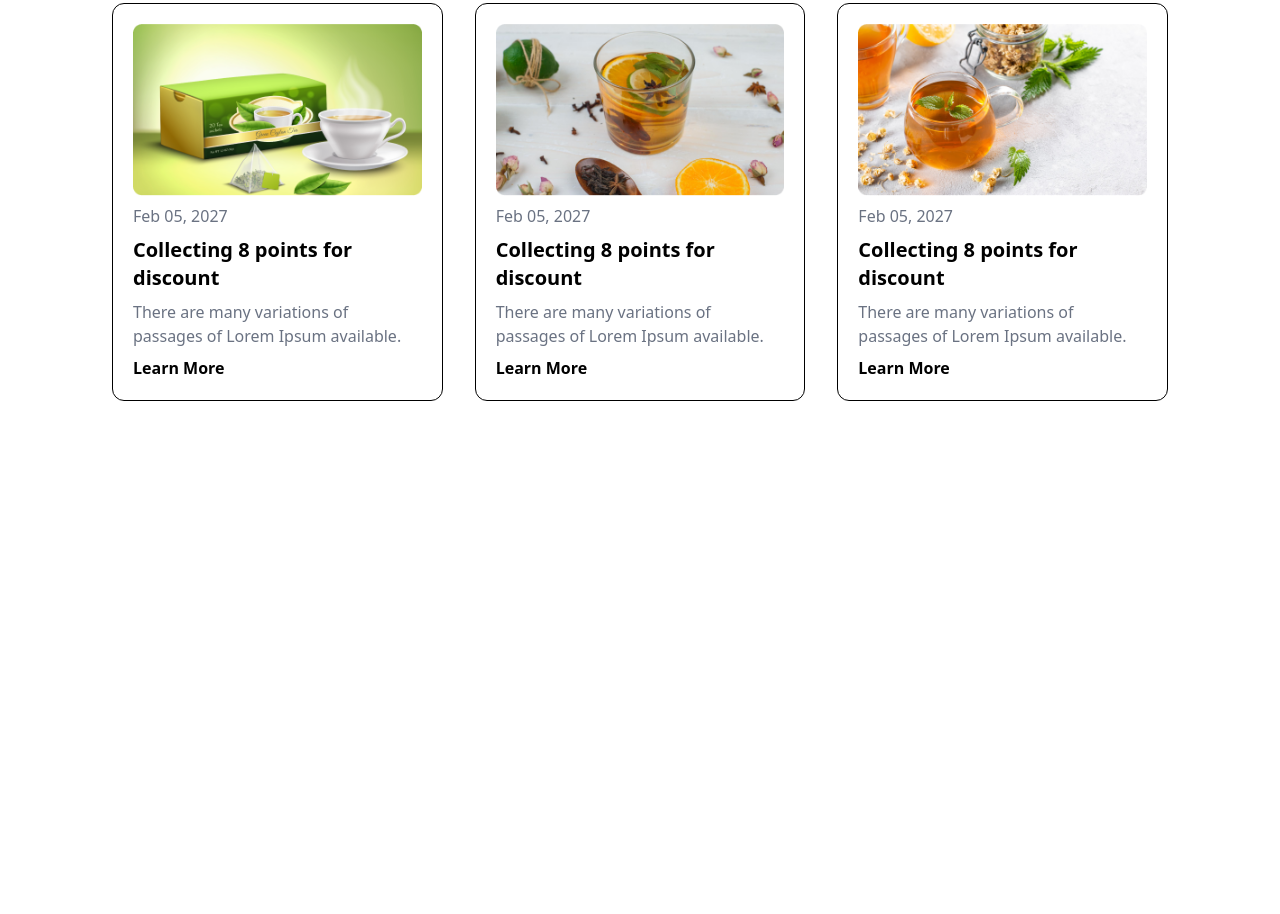
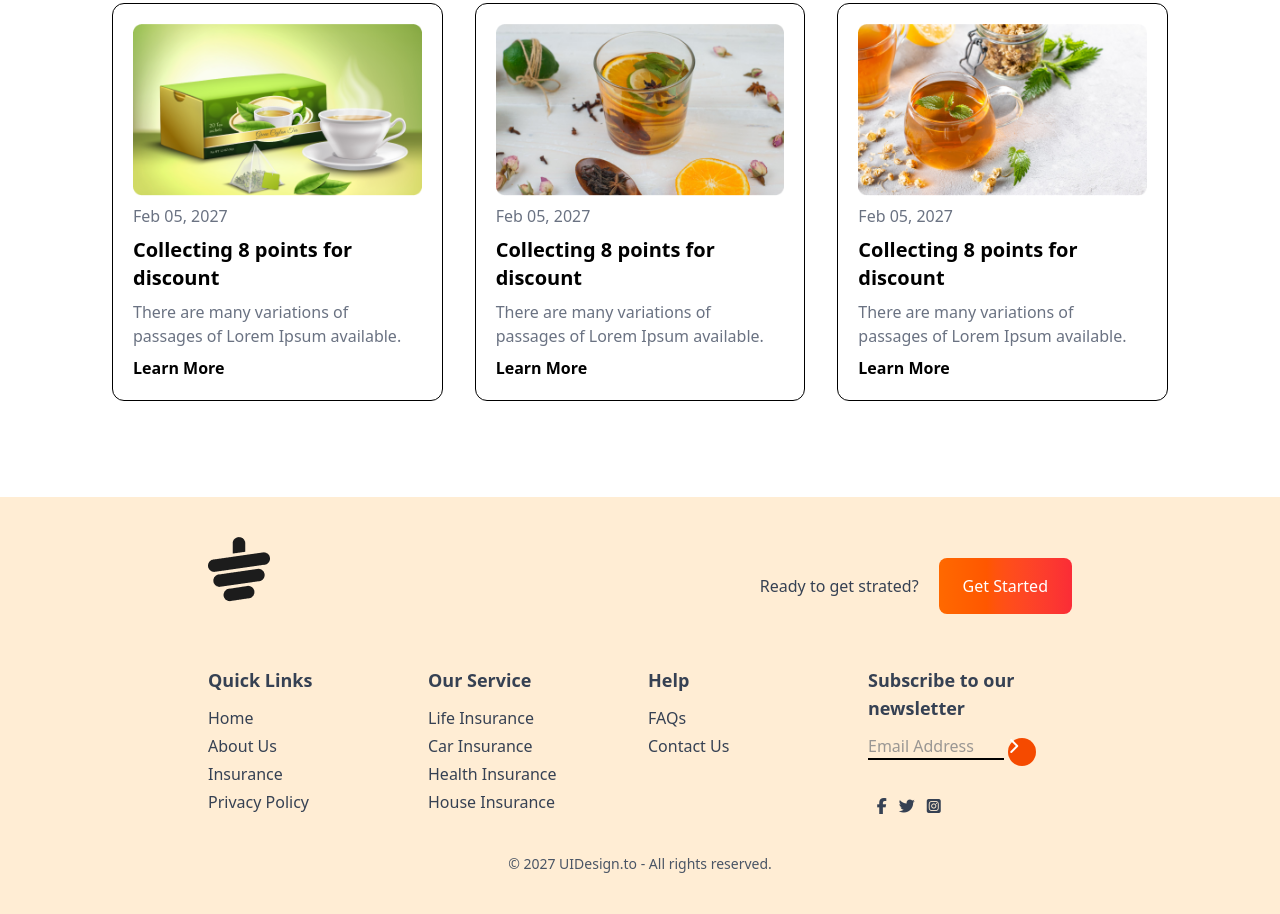
Before and after one commit to khalidurrahmanchowdhury/Tea-house, a plain HTML site: page index.html in a window 1280 px wide. Shown: the part 2721-3635 px from the top of the page. Before the commit the page ends 3122 px from the top, so only its background shows below. Drawn offline with nearby package versions, Linux system fonts and the light colour scheme.

Commit message:
footer section added

```diff
--- a/index.html
+++ b/index.html
@@ -185,7 +185,7 @@
          </section>
 
          <!-- news section -->
-          <section class="">
+          <section class="mb-24">
             <h1 class="text-5xl md:text-7xl text-center mb-5">News & Events</h1>
             <p class="text-gray-500 text-center mb-5">There are many variations of passages of Lorem Ipsum available, but the majority have suffered alteration in some form, by injected humour, or randomised words which don't look even slightly believable. </p>
             <div class="grid grid-cols-1 md:grid-cols-3 gap-8 mt-15">
@@ -226,6 +226,70 @@
 
           </section>
     </main>
+    <footer class="bg-orange-100 text-gray-700 py-10 px-4 md:px-16">
+      <div class="w-9/12 mx-auto">
+        <!-- logo -->
+         <div class="md:flex justify-between items-center mb-8">
+          <img class="mb-8" src="images/cup.png" alt="">
+          <div class="md:flex items-center gap-5">
+            <h4 class="mb-5 md:mb-0">Ready to get strated?</h4>
+            <button class="py-4 px-6 bg-gradient-to-r from-orange-500 to-red-500 rounded-lg text-white">Get Started</button>
+          </div>
+         </div>
+         <!-- link -->
+       <div class="grid grid-cols-1 md:grid-cols-2 lg:grid-cols-4 gap-4">
+        <!-- first column -->
+         <div>
+          <h4 class="font-semibold text-lg mb-3">Quick Links</h4>
+          <ul class="space-y-1">
+            <li><a class="hover:text-orange-600" href="#">Home</a></li>
+            <li><a class="hover:text-orange-600" href="#">About Us</a></li>
+            <li><a class="hover:text-orange-600" href="#">Insurance</a></li>
+            <li><a class="hover:text-orange-600" href="#">Privacy Policy</a></li>
+          </ul>
+         </div>
+         <!-- secound column -->
+         <div>
+          <h4 class="font-semibold text-lg mb-3">Our Service</h4>
+          <ul class="space-y-1">
+            <li><a class="hover:text-orange-600" href="#">Life Insurance</a></li>
+            <li><a class="hover:text-orange-600" href="#">Car Insurance</a></li>
+            <li><a class="hover:text-orange-600" href="#">Health Insurance</a></li>
+            <li><a class="hover:text-orange-600" href="#">House Insurance</a></li>
+          </ul>
+         </div>
+         <!-- Third column -->
+         <div>
+          <h4 class="font-semibold text-lg mb-3">Help</h4>
+          <ul class="space-y-1">
+            <li><a class="hover:text-orange-600" href="#">FAQs</a></li>
+            <li><a class="hover:text-orange-600" href="#">Contact Us</a></li>
+
+          </ul>
+         </div>
+         <!-- fourth column -->
+          <div>
+            <h3 class="font-semibold text-lg mb-3">Subscribe to our newsletter</h3>
+           <div class="flex flex-col space-y-2">
+            <div>
+              <input type="text" placeholder="Email Address" class="bg-transparent border-b-2 border-black w-4/6 ">
+              <i class="fa-solid fa-chevron-right w-7 h-7 bg-orange-600 rounded-full text-white justify-center items-center"></i>
+              <div class="flex justify-center w-2/5 mb-2 mt-8">
+                <i class="mr-3 fa-brands fa-facebook-f"></i>
+                <i class="mr-3  fa-brands fa-twitter"></i>
+                <i class="fa-brands fa-square-instagram"></i>
+              </div>
+            </div>
+           </div>
+          </div>
+       </div>
+       <div class="mt-4 pt-4 text-center">
+        <p class="text-sm text-gray-600">© 2027 UIDesign.to - All rights reserved.</p>
+       </div>
+      </div>
+
+
+    </footer>
 
 </body>
 </html>
```
